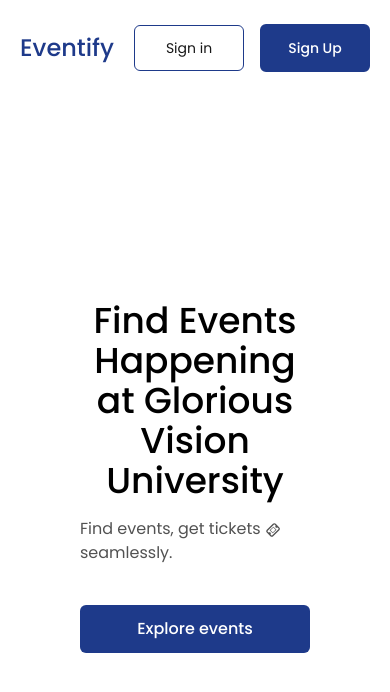
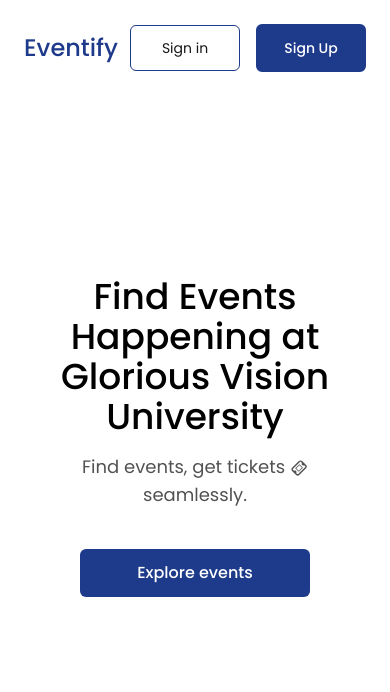
Before and after one commit to Smartlify07/Ticketer, a React (Vite) app: page / in a window 390 px wide. Shown: the top 692 px of the page. Built offline with nearby package versions, Linux system fonts and the light colour scheme; no server answers.

Commit message:
fix mobile view of the homepage

```diff
--- a/src/pages/Home.tsx
+++ b/src/pages/Home.tsx
@@ -4,13 +4,13 @@
 const Home = () => {
   const navigate = useNavigate();
   return (
-    <main className="flex flex-col gap-10 px-10  py-10 ">
+    <main className="flex flex-col gap-10 md:py-10 ">
       <section className="flex flex-col items-center gap-10 justify-center w-full px-5 md:px-0 h-hero-sm  md:h-hero relative">
         <header className="flex flex-col items-center gap-4">
           <h1 className="text-4xl md:text-6xl  text-center font-medium md:w-10/12">
             Find Events Happening at Glorious Vision University
           </h1>
-          <p className="text-neutral-600 text-base md:text-xl">
+          <p className="text-neutral-600 text-center text-lg md:text-xl">
             Find events, get tickets <TiTicket className="inline" /> seamlessly.
           </p>
         </header>
```
